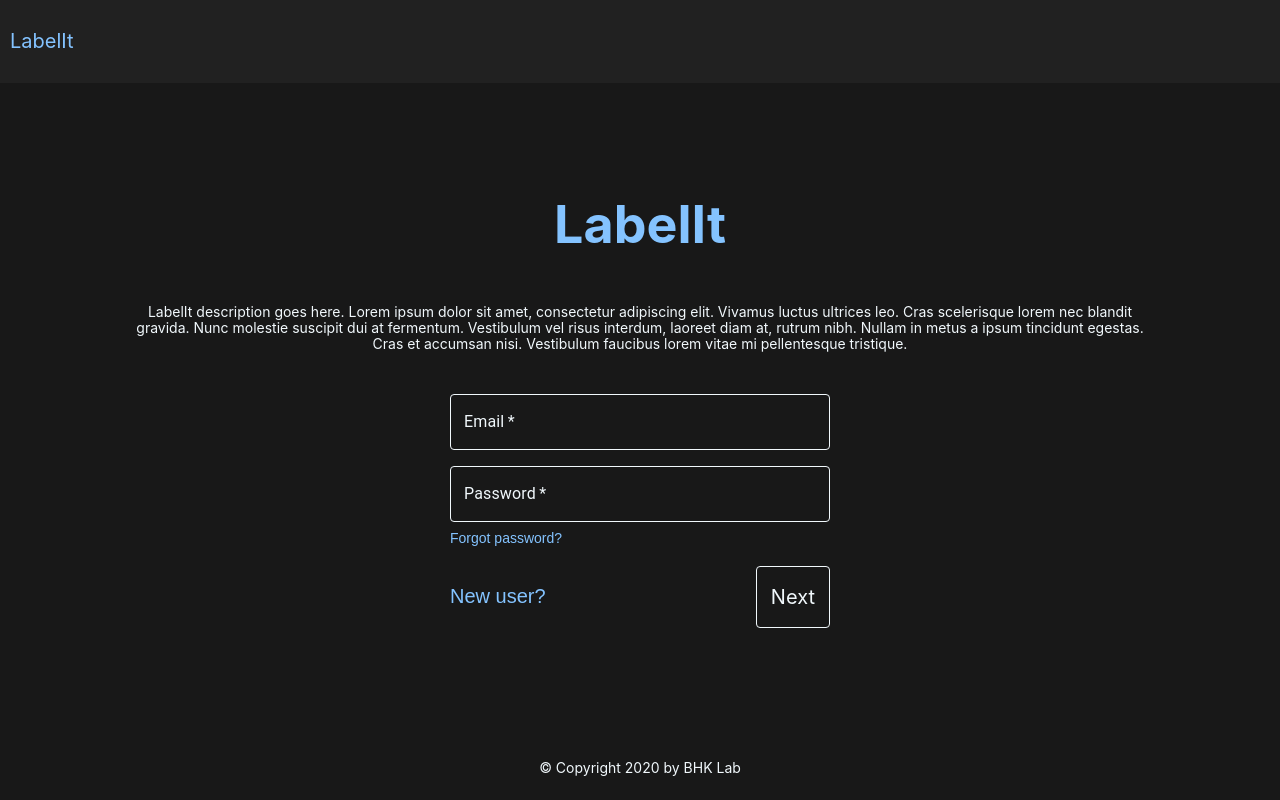
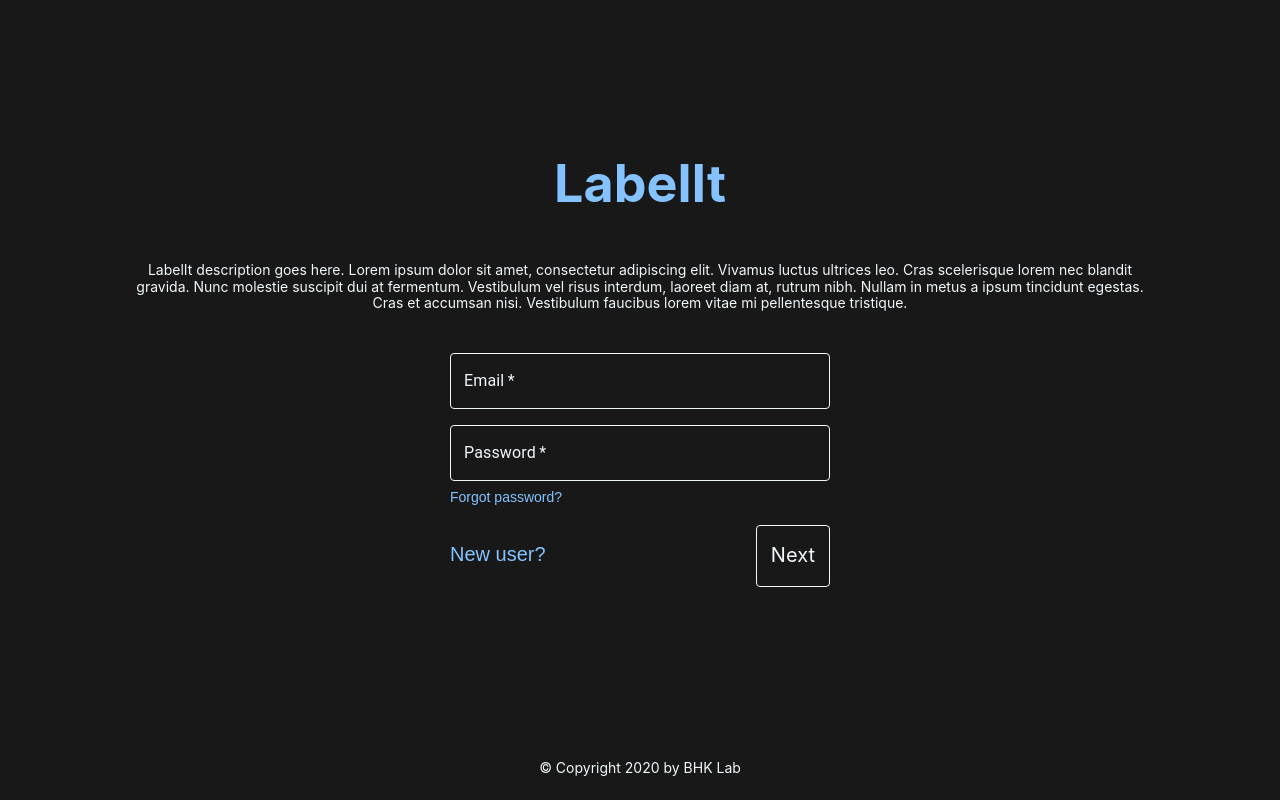
Before and after one commit to bhklab/QUANNOTATE, a React (Create React App) app in the folder client/: page / in a window 1280 px wide. Built offline with nearby package versions, Linux system fonts and the light colour scheme.

Commit message:
Minor change

```diff
--- a/client/src/components/App.js
+++ b/client/src/components/App.js
@@ -3,6 +3,7 @@ import { Normalize } from 'styled-normalize';
 import StyledApp from './StyledApp';
 import GlobalStyles from '../styles/GlobalStyles';
 import Login from './Login/Login';
+import Header from './UtilComponenets/Header'
 
 const App = () => {
   return (
@@ -10,9 +11,7 @@ const App = () => {
       <Normalize />
       <GlobalStyles />
       <StyledApp>
-        <header>
-          <p>LabelIt</p>
-        </header>
+        <Header/>
         <main>
           <div className='wrapper'>
             <h1>LabelIt</h1>
--- /dev/null
+++ b/client/src/components/UtilComponenets/Header.js
@@ -0,0 +1,12 @@
+import React from 'react';
+
+const Header = () => {
+  // {/* <header>
+  //         <p>LabelIt</p>
+  //       </header> */}
+  return (
+    <div></div>
+  )
+}
+
+export default Header;
```
